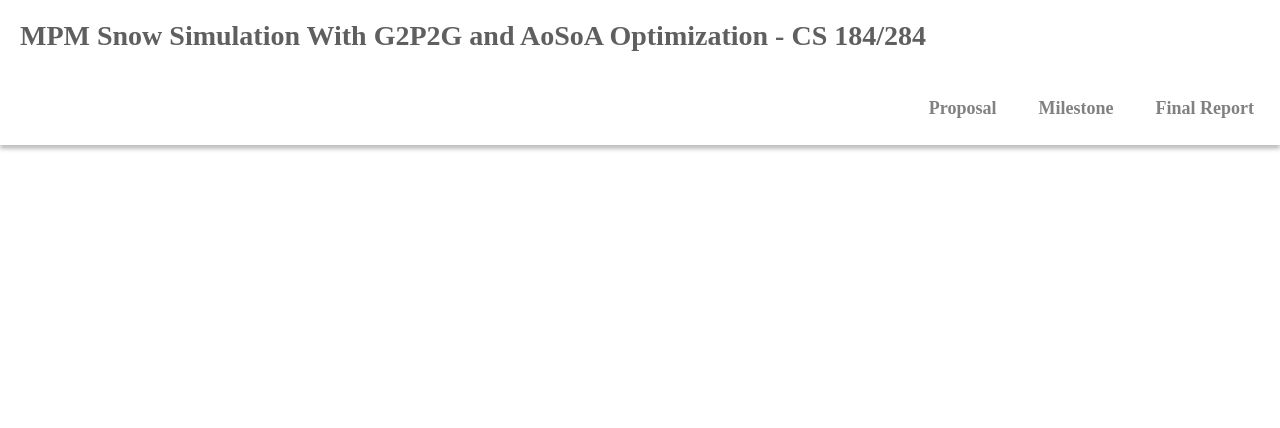
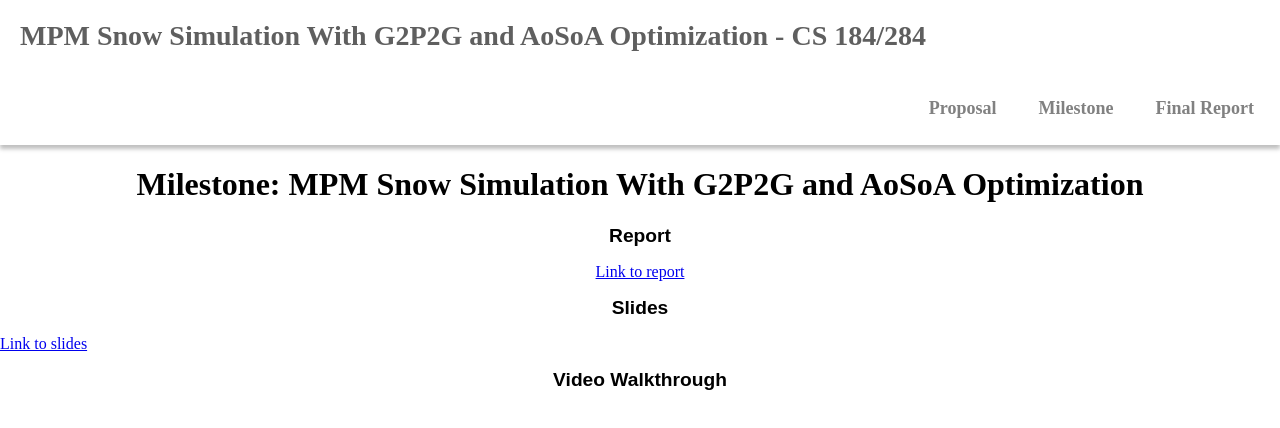
Before and after one commit to Leo-godel/CS284-final, a plain HTML site: page docs/milestone.html in a window 1280 px wide. Drawn offline with Linux system fonts and the light colour scheme.

Commit message:
milstone

```diff
--- a/docs/milestone.html
+++ b/docs/milestone.html
@@ -79,3 +79,15 @@
             border-collapse: collapse;
         }
     </style>
+
+<h1 align="middle">Milestone: MPM Snow Simulation With G2P2G and AoSoA Optimization</h1>
+<h2 align="middle">Report</h2>
+<div align="middle">
+<a href="https://drive.google.com/file/d/1RD7Oj32CjXzi2FwYpv-5K4EhymDbfySG/view?usp=sharing" class="button" view>Link to report</a>
+</div>
+<h2 align="middle">Slides</h2>
+<a href="https://docs.google.com/presentation/d/12SH9jOvtnTwWewP_TLiBoOO5If0qAd2K3AaTzSNSI1c/edit?usp=sharing" class="button" view>Link to slides</a>
+</div>
+<h2 align="middle">Video Walkthrough</h2>
+
+</body>
```
